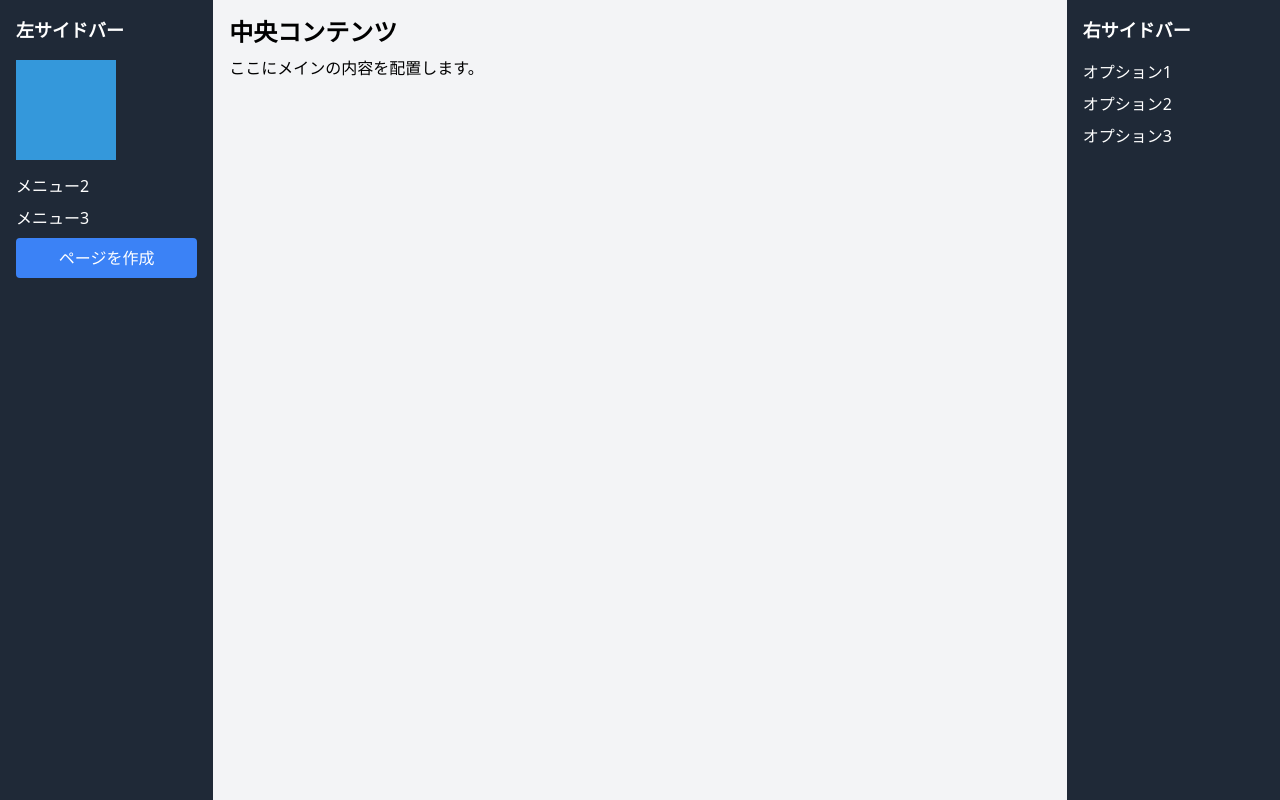
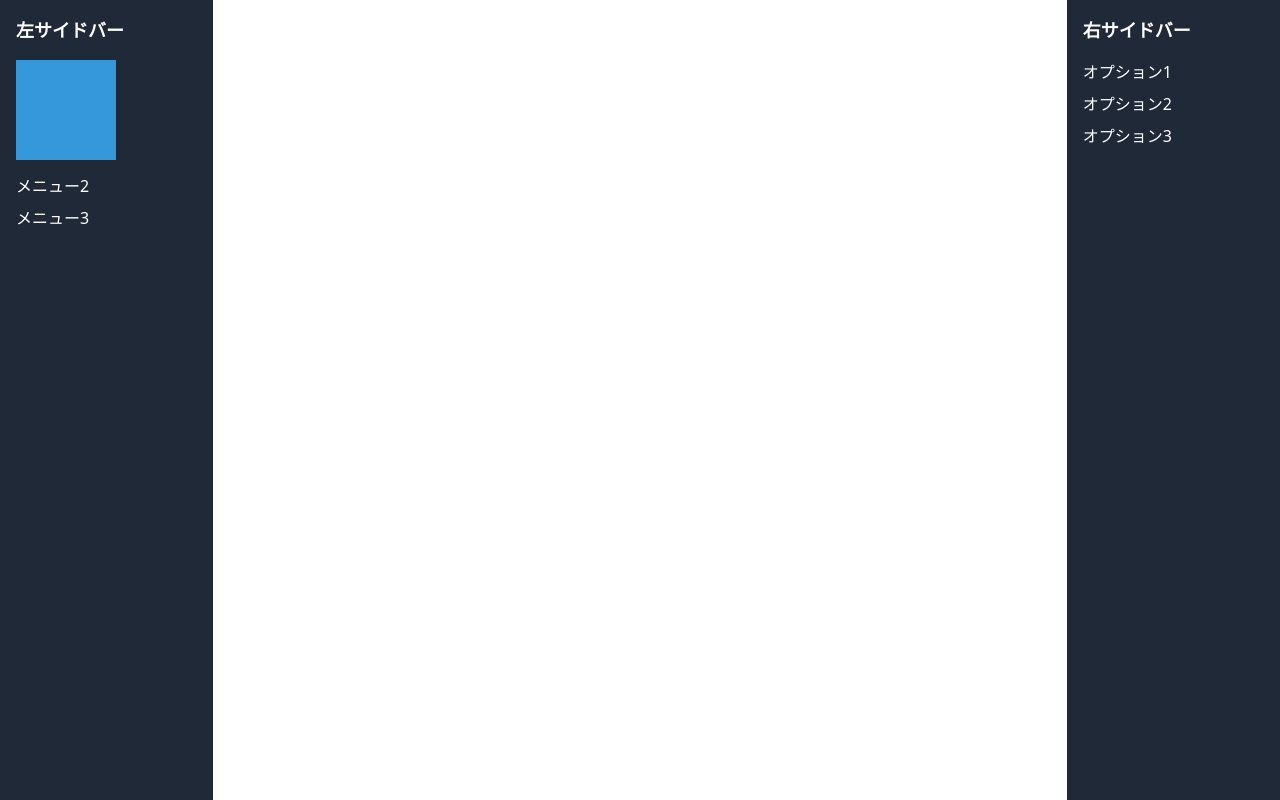
Before and after one commit to Fukushinaharuto/SiteForestFront, a Next.js app in the folder front/: page /mypage/create in a window 1280 px wide. Built offline with nearby package versions, Linux system fonts and the light colour scheme.

Commit message:
コンポーネントを分けた

```diff
--- a/front/src/api/Login.ts
+++ b/front/src/api/Login.ts
@@ -21,8 +21,8 @@ export const LoginApi = async ({
             password: password,
         });
         return response.data;
-    } catch (error: any) {
-        if (error.response) {
+    } catch (error: unknown) {
+        if (axios.isAxiosError(error)) {
             throw error.response;
         }
         throw error;
--- a/front/src/api/Register.ts
+++ b/front/src/api/Register.ts
@@ -20,8 +20,8 @@ export const RegisterApi = async ({
             password_confirmation: password_confirmation,
         });
         return response.data;
-    } catch (error: any) {
-        if (error.response) {
+    } catch (error: unknown) {
+        if (axios.isAxiosError(error)) {
             throw error.response;
         }
         throw error;
--- a/front/src/app/mypage/create/page.tsx
+++ b/front/src/app/mypage/create/page.tsx
@@ -1,43 +1,20 @@
-
-import Shape from "@/components/parts/Shapes";
+import LeftSide from "@/components/create/LeftSide";
+import RightSide from "@/components/create/RightSide";
+import Container from "@/components/create/Container";
 
 export default function MypageCreate() {
 
+
     return (
-        <div className="flex h-screen">
+        <div className="relative">
             {/* 左サイドバー */}
-            <div className="w-1/6 bg-gray-800 text-white p-4">
-                <h2 className="text-lg font-bold">左サイドバー</h2>
-                <ul className="mt-4 space-y-2">
-                    <li><div><Shape type="square" size={100} color="#3498db" /></div></li>
-                    <li>メニュー2</li>
-                    <li>メニュー3</li>
-                    <li>
-                        <button
-
-                            className="w-full bg-blue-500 text-white py-2 px-4 rounded hover:bg-blue-600 transition"
-                        >
-                            ページを作成
-                        </button>
-                    </li>
-                </ul>
-            </div>
+            <LeftSide/>
 
             {/* 中央コンテンツ */}
-            <div className="flex-1 bg-gray-100 p-4">
-                <h1 className="text-2xl font-bold">中央コンテンツ</h1>
-                <p className="mt-2">ここにメインの内容を配置します。</p>
-            </div>
+            <Container/>
 
             {/* 右サイドバー */}
-            <div className="w-1/6 bg-gray-800 text-white p-4">
-                <h2 className="text-lg font-bold">右サイドバー</h2>
-                <ul className="mt-4 space-y-2">
-                    <li>オプション1</li>
-                    <li>オプション2</li>
-                    <li>オプション3</li>
-                </ul>
-            </div>
+            <RightSide/>
         </div>
     );
-};
+}
--- /dev/null
+++ b/front/src/components/create/Container.tsx
@@ -0,0 +1,8 @@
+const Container = () => {
+    return(
+        <div className="">
+
+        </div>
+    )
+}
+export default Container;
--- a/front/src/components/create/LeftSide.tsx
+++ b/front/src/components/create/LeftSide.tsx
@@ -0,0 +1,22 @@
+import Shape from "@/components/parts/Shapes";
+
+const LeftSide = () => {
+    return(
+        <div>
+            <div className="w-1/6 bg-gray-800 text-white p-4 fixed top-0 left-0 h-screen z-10">
+                <h2 className="text-lg font-bold">左サイドバー</h2>
+                <ul className="mt-4 space-y-2">
+                    <li>
+                        <div>
+                            <Shape type="square" size={100} color="#3498db" />
+                        </div>
+                    </li>
+                    <li>メニュー2</li>
+                    <li>メニュー3</li>
+
+                </ul>
+            </div>
+        </div>
+    )
+}
+export default LeftSide;
--- a/front/src/components/create/RightSide.tsx
+++ b/front/src/components/create/RightSide.tsx
@@ -0,0 +1,13 @@
+const RightSide = () => {
+    return(
+        <div className="w-1/6 bg-gray-800 text-white p-4 fixed top-0 right-0 h-screen z-10">
+            <h2 className="text-lg font-bold">右サイドバー</h2>
+            <ul className="mt-4 space-y-2">
+                <li>オプション1</li>
+                <li>オプション2</li>
+                <li>オプション3</li>
+            </ul>
+        </div>
+    )
+}
+export default RightSide;
```
